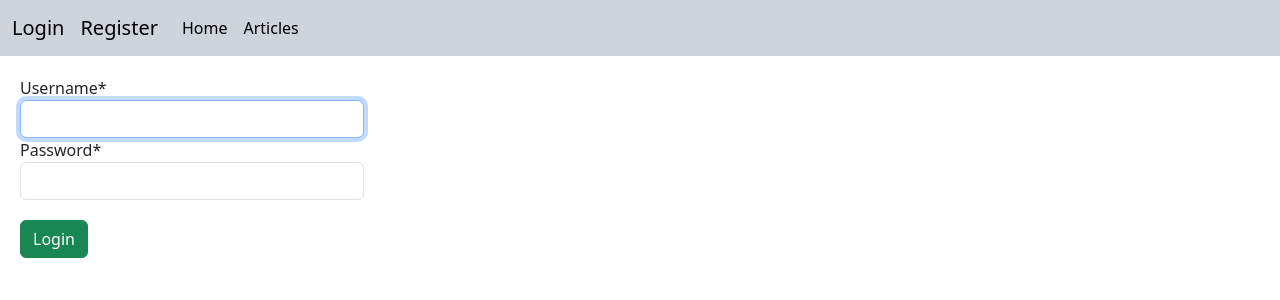
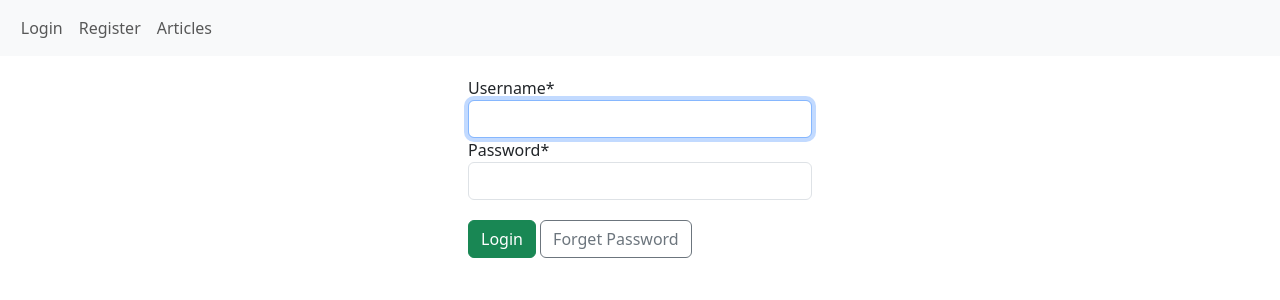
Before and after one commit to bagheriAlmas/Django-Simple-CRUD, a Django app: page /accounts/login/ in a window 1280 px wide. Shown: the top 300 px of the page. Run offline with Django 4.2, Linux system fonts and the light colour scheme; some libraries are stand-ins or nearby versions.

Commit message:
final change

```diff
--- a/newsite/settings.py
+++ b/newsite/settings.py
@@ -129,8 +129,8 @@ STATICFILES_DIRS = [
 DEFAULT_AUTO_FIELD = 'django.db.models.BigAutoField'
 
 AUTH_USER_MODEL = 'accounts.CustomUser'
-LOGIN_REDIRECT_URL = 'home'
-LOGOUT_REDIRECT_URL = 'home'
+LOGIN_REDIRECT_URL = '../../articles'
+LOGOUT_REDIRECT_URL = 'login'
 
 CRISPY_ALLOWED_TEMPLATE_PACKS = "bootstrap4"
 CRISPY_TEMPLATE_PACK = "bootstrap4"
--- a/shell/pyvenv.cfg
+++ /dev/null
@@ -1,5 +0,0 @@
-home = /Library/Frameworks/Python.framework/Versions/3.11/bin
-include-system-site-packages = false
-version = 3.11.2
-executable = /Library/Frameworks/Python.framework/Versions/3.11/bin/python3.11
-command = /Users/mahdibagheri/PycharmProjects/newsite/venv/bin/python3 -m venv /Users/mahdibagheri/PycharmProjects/newsite/shell
--- a/templates/articles/articles.html
+++ b/templates/articles/articles.html
@@ -10,7 +10,10 @@
             <th>ID</th>
             <th>Title</th>
             <th>Body</th>
-            <th colspan="2"></th>
+            {% if user.is_authenticated %}
+                <th colspan="2"></th>
+            {% endif %}
+
 
         </tr>
         </thead>
--- a/templates/base.html
+++ b/templates/base.html
@@ -9,46 +9,50 @@
     <link rel="stylesheet" href="{% static 'css/style.css' %}">
     <link href="https://cdn.jsdelivr.net/npm/bootstrap@5.3.0-alpha1/dist/css/bootstrap.min.css" rel="stylesheet"
           integrity="sha384-GLhlTQ8iRABdZLl6O3oVMWSktQOp6b7In1Zl3/Jr59b6EGGoI1aFkw7cmDA6j6gD" crossorigin="anonymous">
+
 </head>
 <body>
 
-<nav class="navbar navbar-expand-lg bg-dark-subtle">
-    <div class="container-fluid">
-        {% if user.is_authenticated %}
-            <a class="navbar-brand" href="#">{{ user }}</a>
-            <a class="navbar-brand" href="{% url 'logout' %}">Logout</a>
-            <a class="navbar-brand" href="{% url 'password_change' %}">Reset Password</a>
+<nav class="navbar navbar-expand-lg navbar-light bg-light" style="padding-left: 1%">
+    {% if user.is_authenticated %}
+        <a class="navbar-brand dropdown-toggle" href="#" id="navbarDropdownMenuLink" role="button"
+           data-bs-toggle="dropdown"
+           aria-expanded="false"> {{ user }}</a>
+        <div class="dropdown-menu" aria-labelledby="navbarDropdownMenuLink">
+            <a class="dropdown-item" href="{% url 'password_change' %}">Reset Password</a>
+            <a class="dropdown-item" href="{% url 'logout' %}">Logout</a>
+        </div>
 
-            <a class="nav-link active nav-item" href="{% url 'article_create' %}">| New Article |</a>
 
-        {% else %}
-            <a class="navbar-brand" href="{% url 'login' %}">Login</a>
-            <a class="navbar-brand" href="{% url 'register' %}">Register</a>
+    {% else %}
+        <ul class="navbar-nav">
+            <li class="nav-item active">
+                <a class="nav-link" href="{% url 'login' %}">Login</a>
+            </li>
+            <li class="nav-item">
+                <a class="nav-link" href="{% url 'register' %}">Register</a>
+            </li>
+        </ul>
 
-        {% endif %}
+    {% endif %}
 
-        <button class="navbar-toggler" type="button" data-bs-toggle="collapse" data-bs-target="#navbarNav"
-                aria-controls="navbarNav" aria-expanded="false" aria-label="Toggle navigation">
-            <span class="navbar-toggler-icon"></span>
-        </button>
-        <div class="collapse navbar-collapse" id="navbarNav">
-            <ul class="navbar-nav">
-                <li class="nav-item">
-                    <a class="nav-link active" aria-current="page" href="{% url 'home' %}">Home</a>
-                </li>
 
-                <li class="nav-item">
-                    <a class="nav-link active" href="{% url 'article_list' %}">Articles</a>
-                </li>
+    <div class="navbar-nav">
+        <a class="nav-link" href="{% url 'article_list' %}">Articles</a>
+    </div>
+    {% if user.is_authenticated %}
+        <div class="navbar-nav">
+            <a class="nav-link" href="{% url 'article_create' %}">Add Article</a>
+        </div>
+    {% endif %}
 
-            </ul>
-        </div>
-    </div>
+
 </nav>
-
 {% block content %}
 
 {% endblock %}
+<script src="https://code.jquery.com/jquery-3.7.0.js" integrity="sha256-JlqSTELeR4TLqP0OG9dxM7yDPqX1ox/HfgiSLBj8+kM="
+        crossorigin="anonymous"></script>
 <script src="https://cdn.jsdelivr.net/npm/bootstrap@5.3.0-alpha1/dist/js/bootstrap.bundle.min.js"
         integrity="sha384-w76AqPfDkMBDXo30jS1Sgez6pr3x5MlQ1ZAGC+nuZB+EYdgRZgiwxhTBTkF7CXvN"
         crossorigin="anonymous"></script>
--- a/templates/registration/login.html
+++ b/templates/registration/login.html
@@ -5,11 +5,16 @@
 {% endblock %}
 
 {% block content %}
+    <div class="d-flex justify-content-center">
     <div style="width: 30%; padding: 20px">
         <form action="" method="POST">
             {% csrf_token %}
             {{ form|crispy }}
-            <button class="btn btn-success" style="margin-top: 20px" type="submit">Login</button>
+            <div class="justify-content-center">
+                <button class="btn btn-success" style="margin-top: 20px" type="submit">Login</button>
+                <a class="btn btn-outline-secondary" style="margin-top: 20px" href="{% url 'password_reset' %}">Forget Password</a>
+            </div>
         </form>
     </div>
+    </div>
 {% endblock %}
--- a/templates/registration/register.html
+++ b/templates/registration/register.html
@@ -8,6 +8,8 @@
 {% endblock %}
 
 {% block content %}
+    <div class="d-flex justify-content-center">
+
         <div style="width: 30%; padding: 20px">
             <form action="" method="POST">
                 {% csrf_token %}
@@ -15,4 +17,5 @@
                 <button class="btn btn-primary" type="submit">Register</button>
             </form>
         </div>
+    </div>
 {% endblock %}
```
Also changed, not shown: requirements.txt (added, +7 -0 lines), db.sqlite3, 11 other files. Lines whose indentation alone changed are shown as unchanged.
